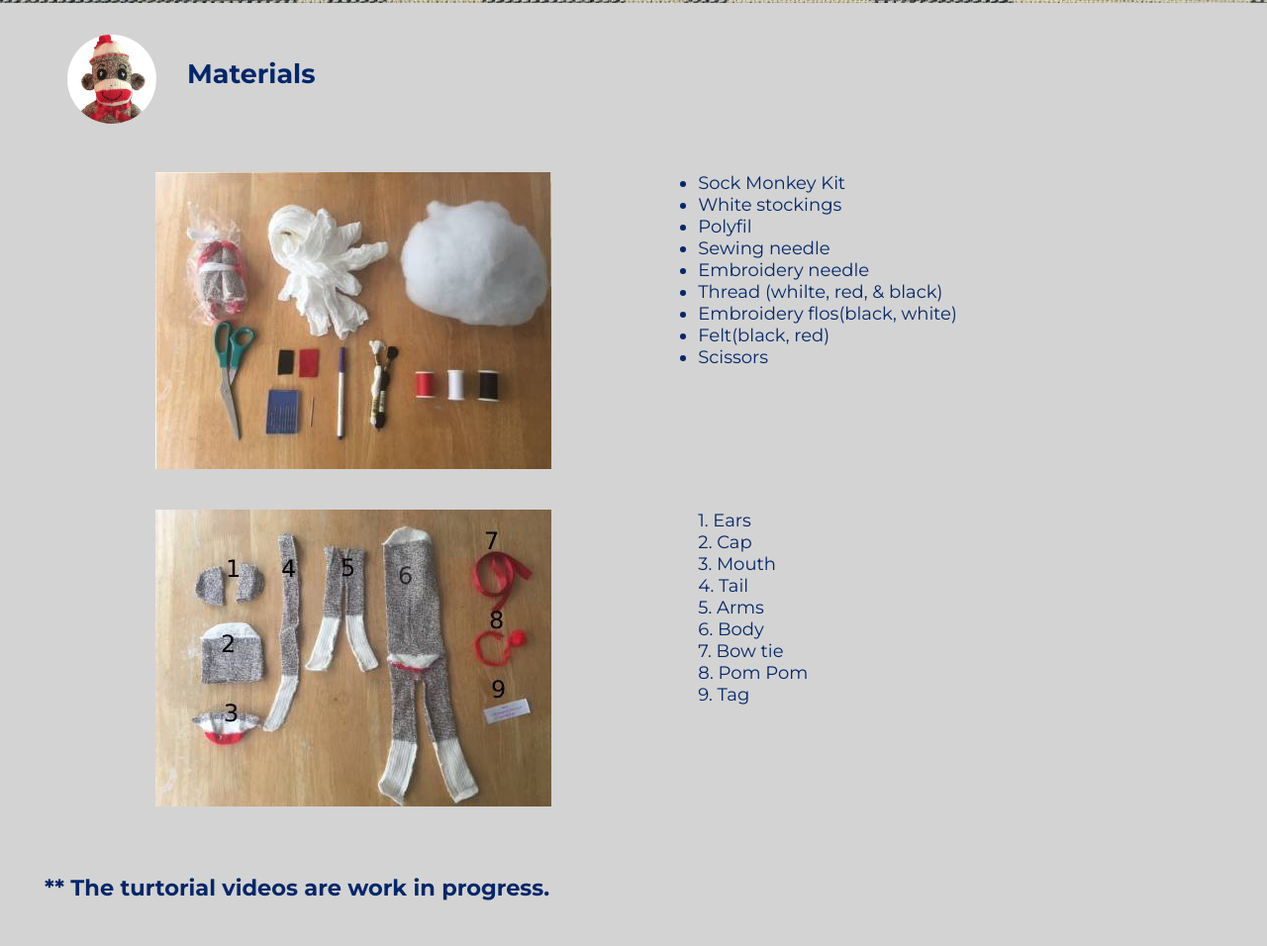
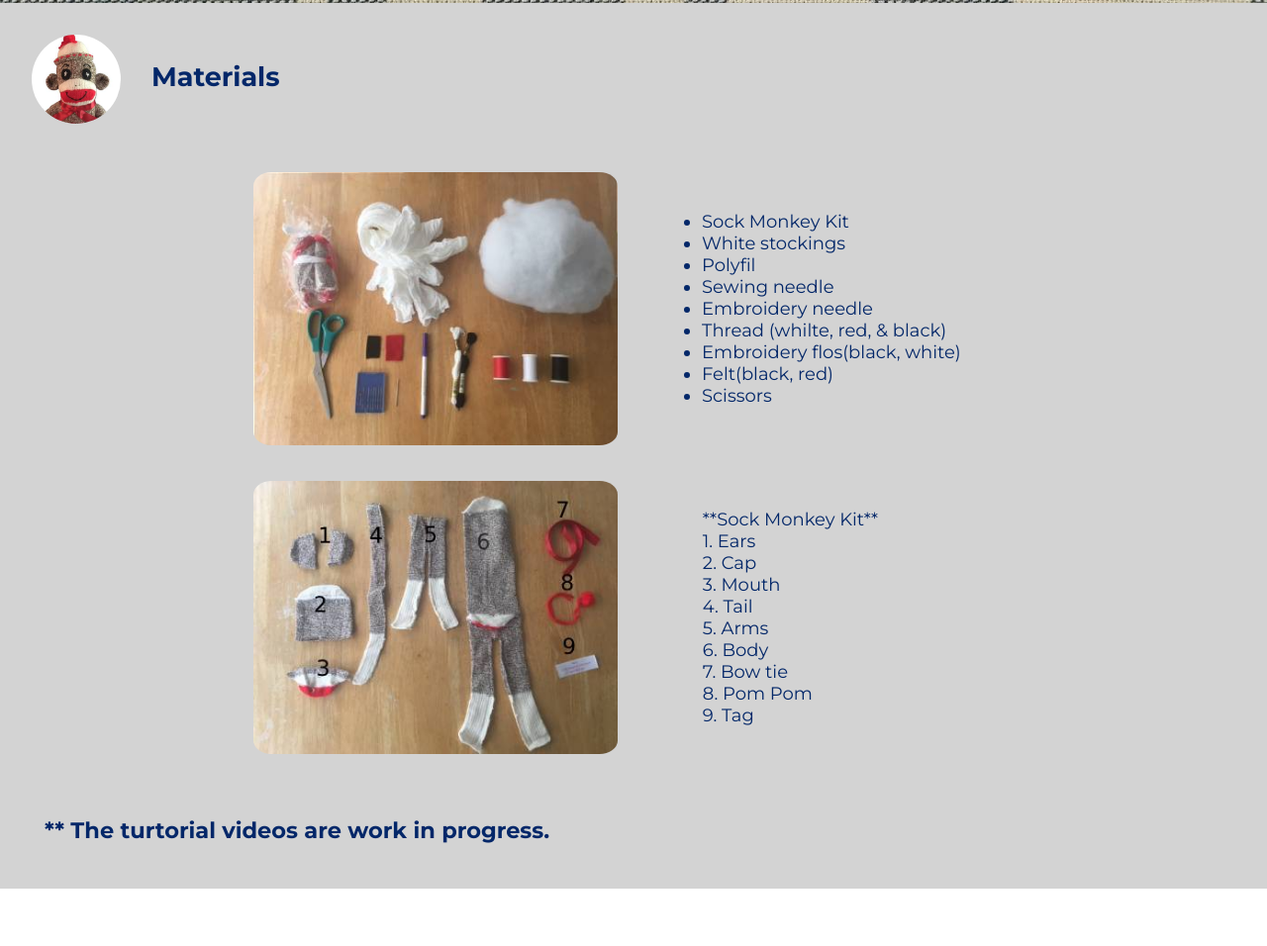
Before and after one commit to HirokoS/SockMonkey, a plain HTML site: page tutorials.html in a window 1280 px wide. Shown: the part 537-1493 px from the top of the page at 99% size. After the commit the page ends 1435 px from the top, so only its background shows below. Drawn offline with Linux system fonts and the light colour scheme.

Commit message:
modified file

```diff
--- a/style.css
+++ b/style.css
@@ -146,7 +146,7 @@ section.counters{
     display: flex;
     justify-content: center;
     align-items: center;
-    padding: 1rem 20%;/*5rem;*/
+    padding: 1rem 20%;
 }
 .about-container{
     display: grid;
@@ -201,16 +201,39 @@ section.counters{
 
 /* Tutorial page */
 
-
 .tutorial-main{
     background-color: lightgray;
     width: 100%;
     color: #032769;
     background-size: cover;
-    padding: 0 2rem;
- }
+    display: flex;
+    justify-content: center;
+    align-items: center;
+    padding: 1rem 5rem;
+}
 
-.tutorial-main span{
+.tutorial-main img{
+    display: block;
+    width: 100%;
+    margin: auto auto;
+    float: left;
+    border-radius: 5%;
+}
+
+.tutorial-container{
+    margin: auto auto;
+}
+
+.tutorial-main{
+    display: grid;
+    grid-template-columns: repeat(auto-fill,minmax(350px,1fr));
+    grid-gap: 1.75rem;
+    padding: 1rem 20%;
+}
+
+.materials{
+    background-color: lightgray;
+    color: #032769;
     font-size: 1.5rem;
     font-weight: bold;
 }
@@ -226,20 +249,12 @@ section.counters{
     margin: 1.75rem;
 }
 
-.materials{
-    display: grid;
-    grid-template-columns: repeat(auto-fill,minmax(350px,1fr));
-    grid-gap: 1.75rem;
-    padding: 1rem 10%;
-
+.kit ul{
+    list-style-type: none;
 }
 
-.materials ul{
-    padding-left: 2.75rem;
-}
-
-.kit ul{
-    list-style-type: none;
+.kit{
+    margin: 0 3rem;
 }
 
 /* Delete line 246-251 when uploading tutorial videos in tutorials page */
--- a/tutorials.html
+++ b/tutorials.html
@@ -31,13 +31,15 @@
         <h1>Tutorials</h1>
     </section>
 
+    <section class="materials">
+        <div class="icon"></div><span class="materials">Materials</span>
+    </section>
+
     <section class="tutorial-main">
-        <div class="icon"></div><span>Materials</span>
-        <div class="materials">
-            <div>
-                <img src="./images/materials.jpg" alt="Picture of Materials">
+        <div class="tutorial-container">
+            <img src="./images/materials.jpg" alt="">
         </div>
-            <div>
+        <div class="tutorial-container">
             <ul>
                 <li>Sock Monkey Kit</li>
                 <li>White stockings</li>
@@ -50,13 +52,14 @@
                 <li>Scissors</li>
             </ul>
         </div>
+    </section>
+    <section class="tutorial-main">
+        <div class="tutorial-container">
+            <img class="kitpic" src="./images/Kit.jpg" alt="">
         </div>
-        <div class="materials">
-            <div>
-                <img src="images/Kit.jpg" alt="Picture of a kit">
-            </div>
-            <div class="kit">
+        <div class="tutorial-container kit">
             <ul>
+                <li>**Sock Monkey Kit**</li>
                 <li>1. Ears</li>
                 <li>2. Cap</li>
                 <li>3. Mouth</li>
@@ -68,7 +71,6 @@
                 <li>9. Tag</li>
             </ul>
         </div>
-        </div>
     </section>
 
     <div class="tutorial-videos">
@@ -76,8 +78,6 @@
     </div>
 
 
-
-
     <script src="script.js"></script>
 </body>
 </html>
```
Lines whose indentation alone changed are shown as unchanged.
